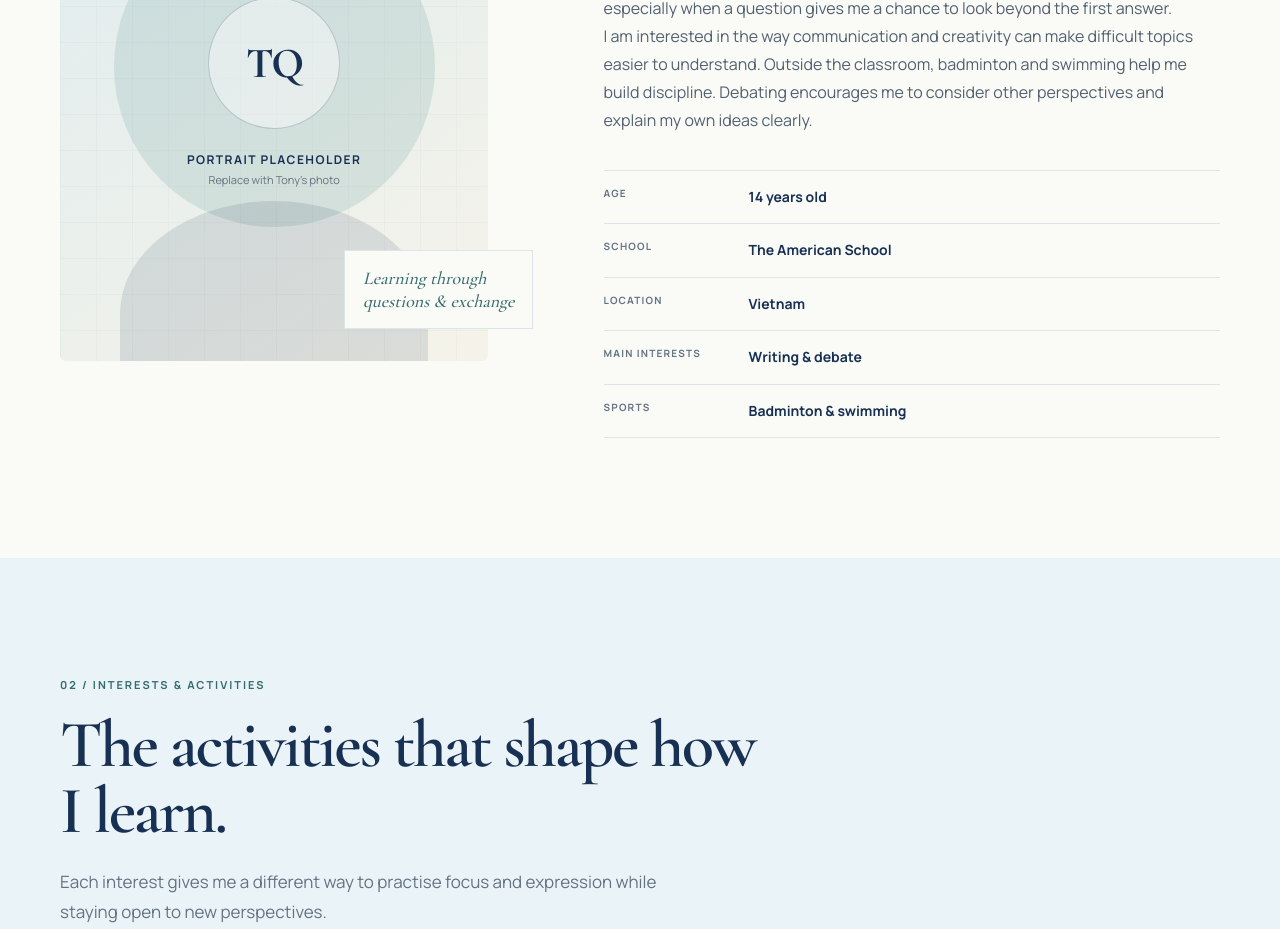
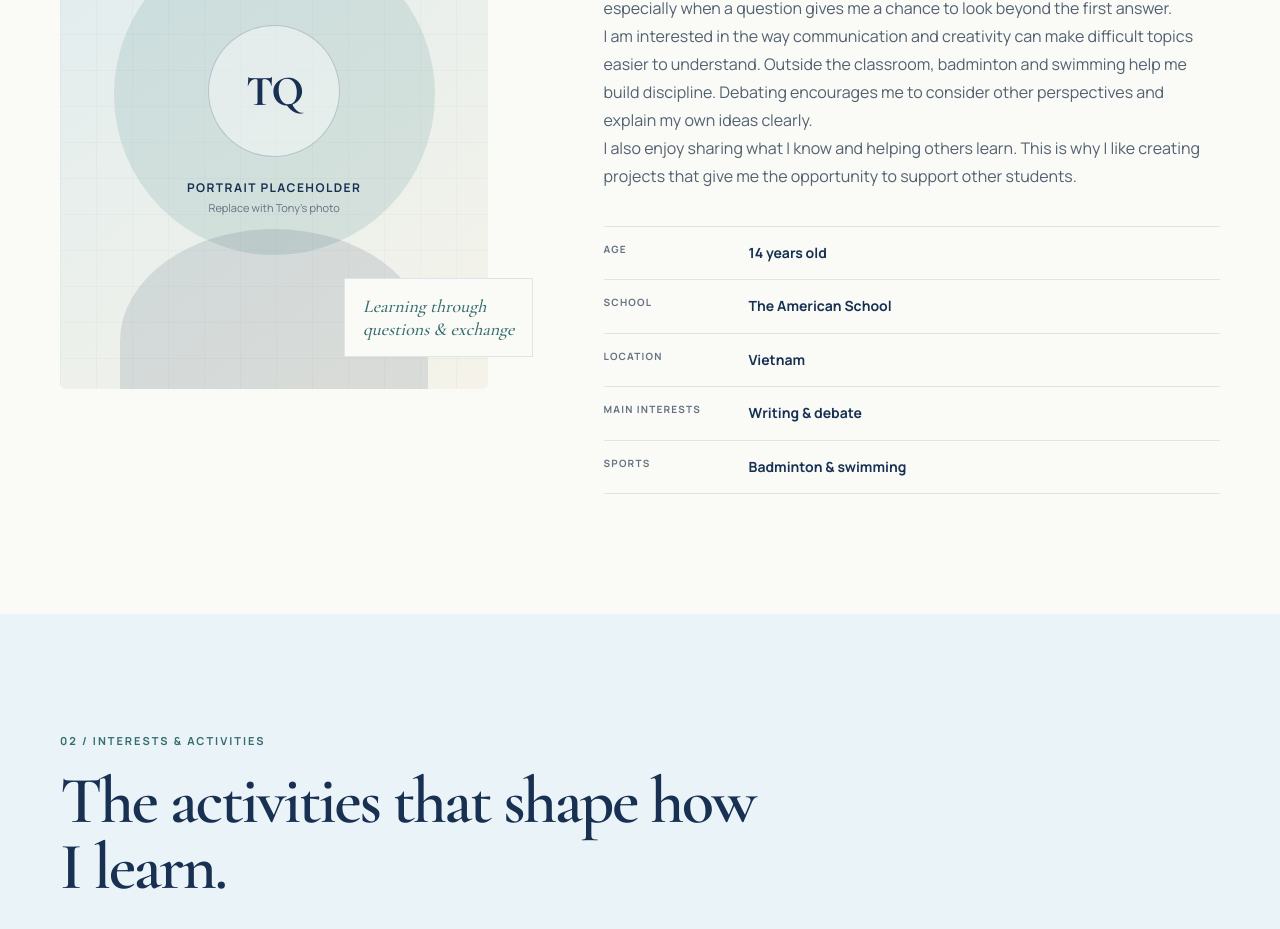
Before and after one commit to quanquanquan8080/Profolio, a Next.js app: page / in a window 1280 px wide. Shown: the part 1180-2109 px from the top of the page. Built offline with nearby package versions, Linux system fonts and the light colour scheme.

Commit message:
Expand about section

```diff
--- a/app/page.tsx
+++ b/app/page.tsx
@@ -358,6 +358,9 @@ function AboutSection() {
         <p>
           I am interested in the way communication and creativity can make difficult topics easier to understand. Outside the classroom, badminton and swimming help me build discipline. Debating encourages me to consider other perspectives and explain my own ideas clearly.
         </p>
+        <p>
+          I also enjoy sharing what I know and helping others learn. This is why I like creating projects that give me the opportunity to support other students.
+        </p>
         <dl className="fact-panel">
           {facts.map(([label, value]) => (
             <div key={label}>
```
